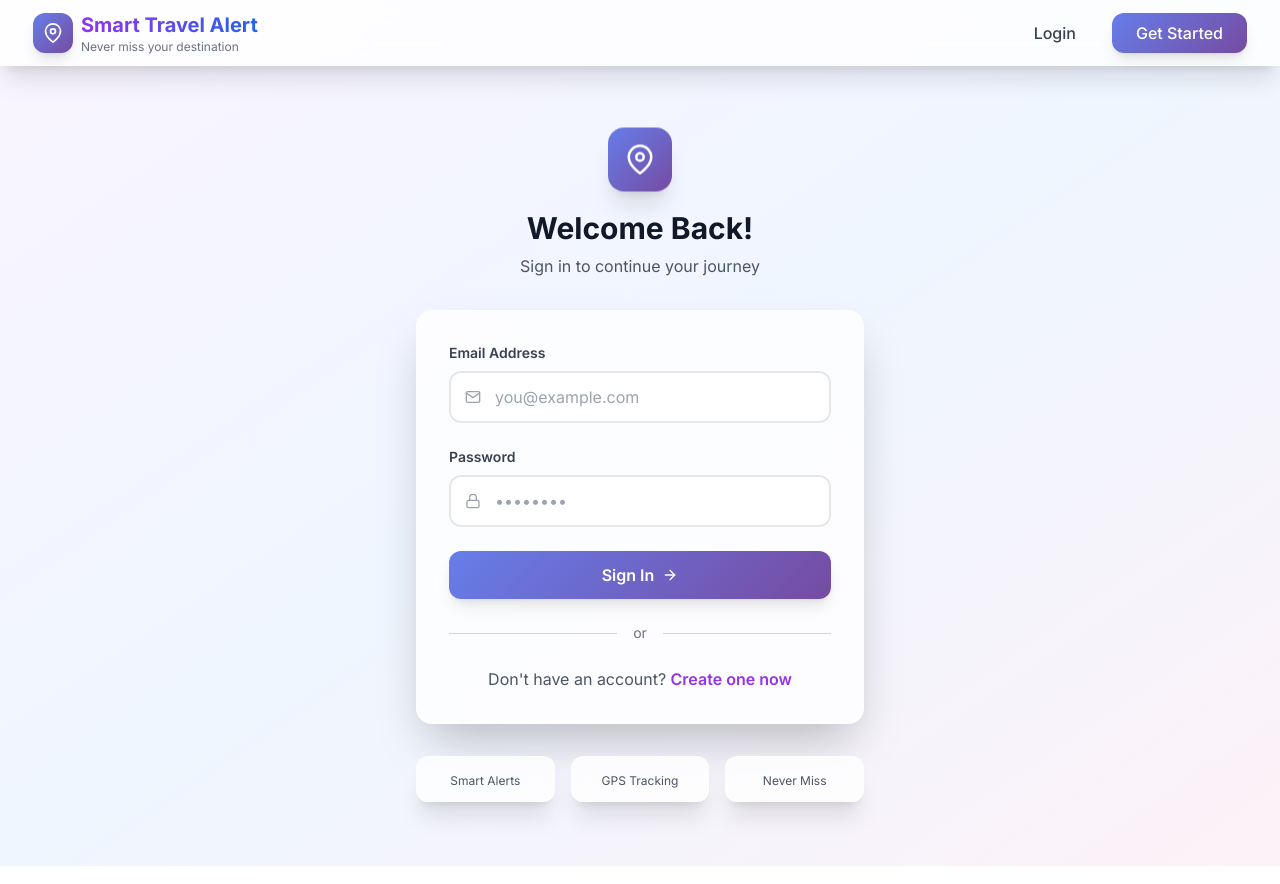
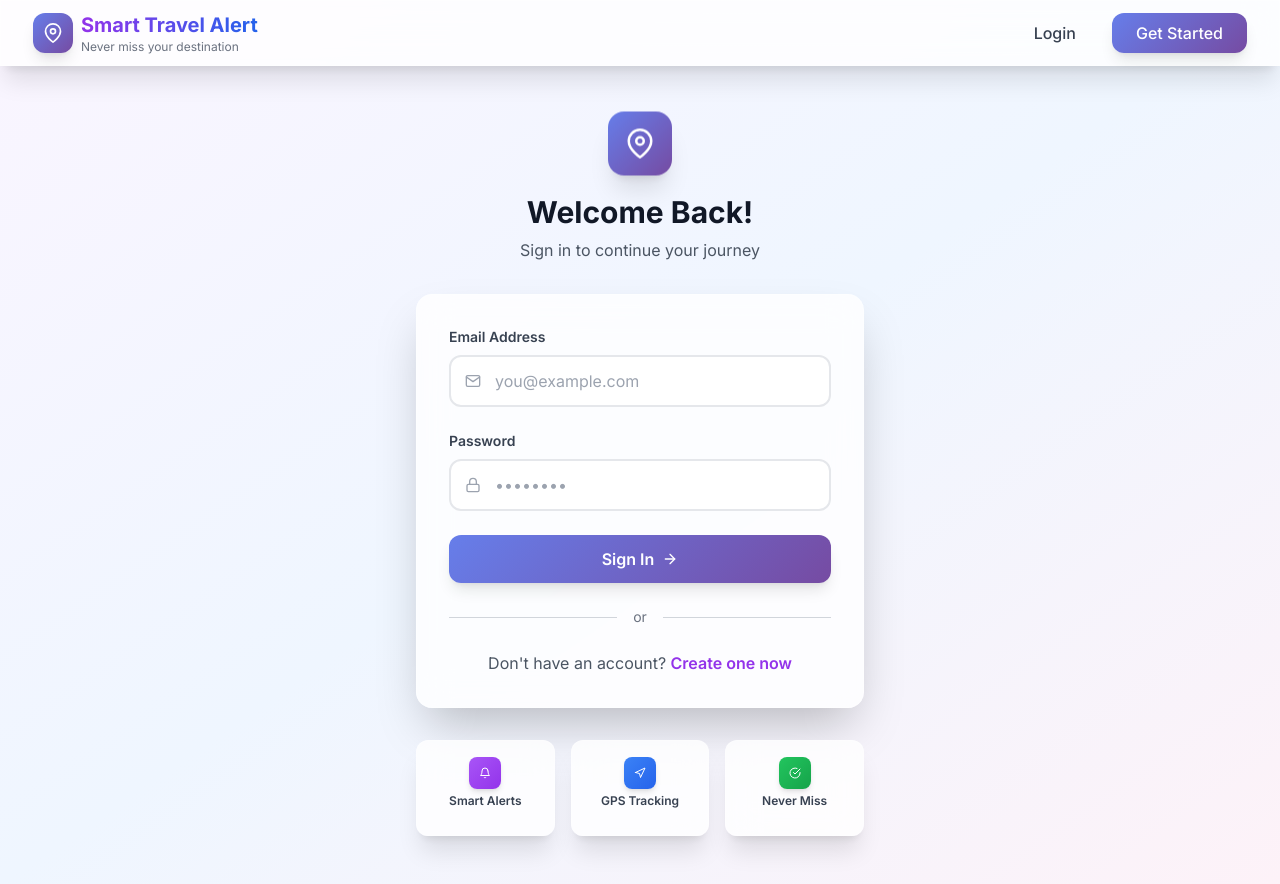
Before and after one commit to anamikalodhi01/ArriveX, a React (Vite) app in the folder frontend/: page /login in a window 1280 px wide. Built offline with nearby package versions, Linux system fonts and the light colour scheme; no server answers; the HTML template or start-up script is replaced by a standard one.

Commit message:
feat: redesign login and signup pages with modern UI

```diff
--- a/frontend/src/components/Auth/Login.jsx
+++ b/frontend/src/components/Auth/Login.jsx
@@ -1,7 +1,11 @@
+
+
+
+
 import { useState } from 'react';
 import { Link, useNavigate } from 'react-router-dom';
 import { motion } from 'framer-motion';
-import { FiMail, FiLock, FiArrowRight, FiMapPin } from 'react-icons/fi';
+import { FiMail, FiLock, FiArrowRight, FiMapPin, FiBell, FiNavigation, FiCheckCircle } from 'react-icons/fi';
 import toast from 'react-hot-toast';
 import { useAuth } from '../../context/AuthContext';
 
@@ -29,7 +33,7 @@ const Login = () => {
     const result = await login(formData.email, formData.password);
 
     if (result.success) {
-      toast.success('Welcome back!');
+      toast.success('Welcome back! 🎉');
       navigate('/');
     } else {
       toast.error(result.message || 'Login failed');
@@ -37,6 +41,25 @@ const Login = () => {
 
     setLoading(false);
   };
+
+  // Feature card data
+  const features = [
+    {
+      icon: FiBell,
+      label: 'Smart Alerts',
+      color: 'from-purple-500 to-purple-600'
+    },
+    {
+      icon: FiNavigation,
+      label: 'GPS Tracking',
+      color: 'from-blue-500 to-blue-600'
+    },
+    {
+      icon: FiCheckCircle,
+      label: 'Never Miss',
+      color: 'from-green-500 to-green-600'
+    }
+  ];
 
   return (
     <div className="min-h-screen flex items-center justify-center px-4 py-12">
@@ -152,29 +175,79 @@ const Login = () => {
           </p>
         </motion.div>
 
-        {/* Features */}
+        {/* Features - Enhanced with Animations and Icons */}
         <motion.div
           initial={{ opacity: 0 }}
           animate={{ opacity: 1 }}
           transition={{ delay: 0.5 }}
-          className="mt-8 grid grid-cols-3 gap-4 text-center"
+          className="mt-8 grid grid-cols-3 gap-4"
         >
-          <div className="glass-card rounded-xl p-3">
-            <div className="text-2xl mb-1"></div>
-            <p className="text-xs text-gray-600">Smart Alerts</p>
-          </div>
-          <div className="glass-card rounded-xl p-3">
-            <div className="text-2xl mb-1"></div>
-            <p className="text-xs text-gray-600">GPS Tracking</p>
-          </div>
-          <div className="glass-card rounded-xl p-3">
-            <div className="text-2xl mb-1"></div>
-            <p className="text-xs text-gray-600">Never Miss</p>
-          </div>
+          {features.map((feature, index) => (
+            <FeatureCard
+              key={index}
+              icon={feature.icon}
+              emoji={feature.emoji}
+              label={feature.label}
+              color={feature.color}
+              delay={index * 0.1}
+            />
+          ))}
         </motion.div>
       </motion.div>
     </div>
   );
 };
 
+// Feature Card Component with Animations
+const FeatureCard = ({ icon: Icon, emoji, label, color, delay }) => {
+  return (
+    <motion.div
+      initial={{ opacity: 0, y: 20 }}
+      animate={{ opacity: 1, y: 0 }}
+      transition={{ delay: 0.5 + delay }}
+      whileHover={{ scale: 1.05, y: -5 }}
+      className="glass-card rounded-xl p-4 text-center cursor-pointer group"
+    >
+      {/* Animated Icon Container */}
+      <motion.div
+        className="flex justify-center mb-1"
+        whileHover={{ rotate: [0, -10, 10, -10, 0] }}
+        transition={{ duration: 0.5 }}
+      >
+        <div className={`w-8 h-8 bg-gradient-to-br ${color} rounded-lg flex items-center justify-center shadow-md group-hover:shadow-lg transition-shadow`}>
+          <Icon className="text-white text-xs" />
+        </div>
+      </motion.div>
+
+      {/* Emoji with Bounce Animation */}
+      <motion.div
+        className="text-lg mb-1"
+        animate={{
+          y: [0, -3, 0],
+        }}
+        transition={{
+          duration: 2,
+          repeat: Infinity,
+          repeatType: "reverse"
+        }}
+      >
+        {emoji}
+      </motion.div>
+
+      {/* Label */}
+      <p className="text-xs font-semibold text-gray-700 group-hover:text-purple-600 transition-colors">
+        {label}
+      </p>
+
+      {/* Animated Underline */}
+      <motion.div
+        className={`h-0.5 bg-gradient-to-r ${color} mt-2 mx-auto`}
+        initial={{ width: 0 }}
+        whileHover={{ width: '100%' }}
+        transition={{ duration: 0.3 }}
+      />
+    </motion.div>
+  );
+};
+
 export default Login;
```
